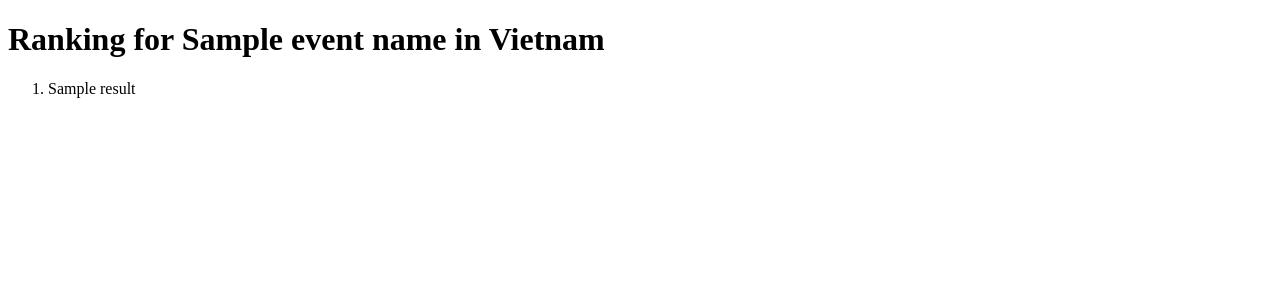
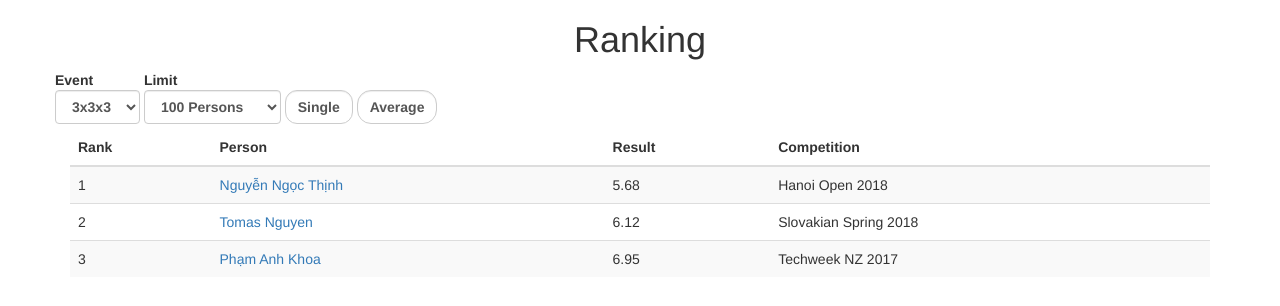
Before and after one commit to rubikvn/RubikVNdotOrg, a Django app: template ranking/templates/ranking/rank.html in a window 1280 px wide. Shown: the top 306 px of the page. Run offline with Django 3.2, Linux system fonts and the light colour scheme; the template is opened without the code that fills it: most values are stand-ins (such as "Sample title", 1, 10 or a date in 2020); some libraries are stand-ins or nearby versions.

Commit message:
Add landing and result page

```diff
--- a/ranking/static/ranking/styles.css
+++ b/ranking/static/ranking/styles.css
@@ -0,0 +1,37 @@
+*{}
+
+input.form-control.singleBtn {
+    border-radius: 12px;
+}
+
+input.form-control.singleBtn:hover {
+    background: #f96332;
+}
+
+input.form-control.avgBtn {
+    border-radius: 14px;
+}
+
+input.form-control.avgBtn:hover {
+    background: #f96332;
+}
+body{
+	font-family: 'Lato', sans-serif;
+}
+.new-event h1 {
+    letter-spacing: 3.5px;
+}
+.wrapper1 {
+    background: #fbf8f8;
+    margin-top: 50px;
+    margin-bottom: 25px;
+}
+
+/*nav.navbar.navbar-default {
+    margin-bottom: 200px;
+}*/
+
+img.img-responsive {
+    background: inherit;
+    /* border-radius: 125px; */
+}
--- a/ranking/templates/ranking/layout.html
+++ b/ranking/templates/ranking/layout.html
@@ -5,9 +5,17 @@
   <head>
     <title>{% block title %}{% endblock %}</title>
     <link rel="stylesheet" href="{% static 'ranking/styles.css' %}">
-  </head>
+    <meta charset="utf-8">
+    <meta name="viewport" content="width=device-width, initial-scale=1">
+    <link rel="stylesheet" href="https://maxcdn.bootstrapcdn.com/bootstrap/3.3.7/css/bootstrap.min.css">
+    <script src="https://ajax.googleapis.com/ajax/libs/jquery/3.3.1/jquery.min.js"></script>
+    <script src="https://maxcdn.bootstrapcdn.com/bootstrap/3.3.7/js/bootstrap.min.js"></script>
+    <link rel="stylesheet" href="https://use.fontawesome.com/releases/v5.2.0/css/all.css" integrity="sha384-hWVjflwFxL6sNzntih27bfxkr27PmbbK/iSvJ+a4+0owXq79v+lsFkW54bOGbiDQ" crossorigin="anonymous">
+    </head>
   <body>
+
     {% block body %}
+
     {% endblock %}
   </body>
 </html>
--- a/ranking/templates/ranking/rank.html
+++ b/ranking/templates/ranking/rank.html
@@ -5,12 +5,102 @@ Ranking for {{ event_name }}
 {% endblock %}
 
 {% block body %}
-  <h1>Ranking for {{ event_name }} in Vietnam</h1>
+  {% comment %} <h1>Ranking for {{ event_name }} in Vietnam</h1>
   <ol>
     {% for result in results %}
     {# <li>{{ result.personid }}, {{ result.pk }}</li> #}
     <li>{{ result }}</li>
     {% empty %}
     <li>No result found.</li>
-    {% endfor %}
+    {% endfor %} {% endcomment %}
+
+    <div class="main">
+		<div class="page-title">
+			<h1 class="text-center">
+				Ranking
+			</h1>
+		</div>
+		<div class="filter">
+			<div class="container">
+				<div class="row">
+					<form action="get" class="form-inline">
+						<div class="form-group">
+							<label for="eventId">
+								Event
+								<br>
+								<select name="eventId" id="eventId" class="drop form-control">
+									<option value="333" selected="selected">3x3x3</option>
+									<option value="222" >2x2x2</option>
+									<option value="444" >4x4x4</option>
+									<option value="555" >5x5x5</option>
+								</select>
+							</label>
+						</div>
+						<div class="form-group">
+							<label for="limit">
+								Limit
+								<br>
+								<select name="limit" id="limit" class="drop form-control">
+									<option value="100+" selected="selected">100 Persons</option>
+									<option value="500+">500 Persons</option>
+									<option value="1000+">1000 Persons</option>
+									<option value="All">All</option>
+								</select>
+							</label>
+						</div>
+						<div class="form-group">
+							<label for="">
+								<br >
+								<input type="submit" class="form-control singleBtn" value="Single">
+							</label>
+						</div>
+						<div class="form-group">
+							<label for="">
+								<br >
+								<input type="submit" class="form-control avgBtn" value="Average" >
+							</label>
+						</div>
+
+					</form>
+
+				</div>
+			</div>
+
+		</div>
+		<div class="ranking-table">
+			<div class="container">
+
+			  <table class="table table-striped">
+			    <thead>
+			      <tr>
+			        <th>Rank</th>
+			        <th>Person</th>
+			        <th>Result</th>
+			        <th>Competition</th>
+			      </tr>
+			    </thead>
+			    <tbody>
+			      <tr>
+			        <td>1</td>
+			        <td><a href="">Nguyễn Ngọc Thịnh</a></td>
+			        <td>5.68</td>
+			        <td>Hanoi Open 2018</td>
+			      </tr>
+			      <tr>
+			        <td>2</td>
+			        <td><a href="">Tomas Nguyen</a></td>
+			        <td>6.12</td>
+			        <td>Slovakian Spring 2018</td>
+			      </tr>
+			      <tr>
+			        <td>3</td>
+			        <td><a href="">Phạm Anh Khoa</a></td>
+			        <td>6.95</td>
+			        <td>Techweek NZ 2017</td>
+			      </tr>
+			    </tbody>
+			  </table>
+			</div>
+		</div>
+	</div>
 {% endblock %}
--- a/ranking/urls.py
+++ b/ranking/urls.py
@@ -4,7 +4,9 @@ from . import views
 
 # Create url scheme
 urlpatterns = [
+    path("result", views.rank, name="rank"),
     path("", views.index, name="index"),
+
     # path("ranks/", views.rank, name="rank"),
     # path("<slug:wca_id>/", views.person, name="person"),
 ]
--- a/ranking/views.py
+++ b/ranking/views.py
@@ -6,9 +6,11 @@ from .models import *
 from django.db.models import Min
 
 # TODO: create views
+def rank(request):
+    #return HttpResponse("You are at the ranking index page.")
+    return render(request, "ranking/rank.html")
 def index(request):
-    return HttpResponse("You are at the ranking index page.")
-
+    return render(request, "ranking/index.html")
 # def person(request, wca_id):
 #     try:
 #         person = Vietnamese.objects.get(pk = wca_id)
```
Also changed, not shown: ranking/templates/ranking/index.html (added, +120 -0 lines), ranking/static/ranking/logo.png (added), ranking/static/ranking/rubik2.png (added), ranking/static/ranking/wca.jpg (added), ranking/static/ranking/wr.jpg (added).
